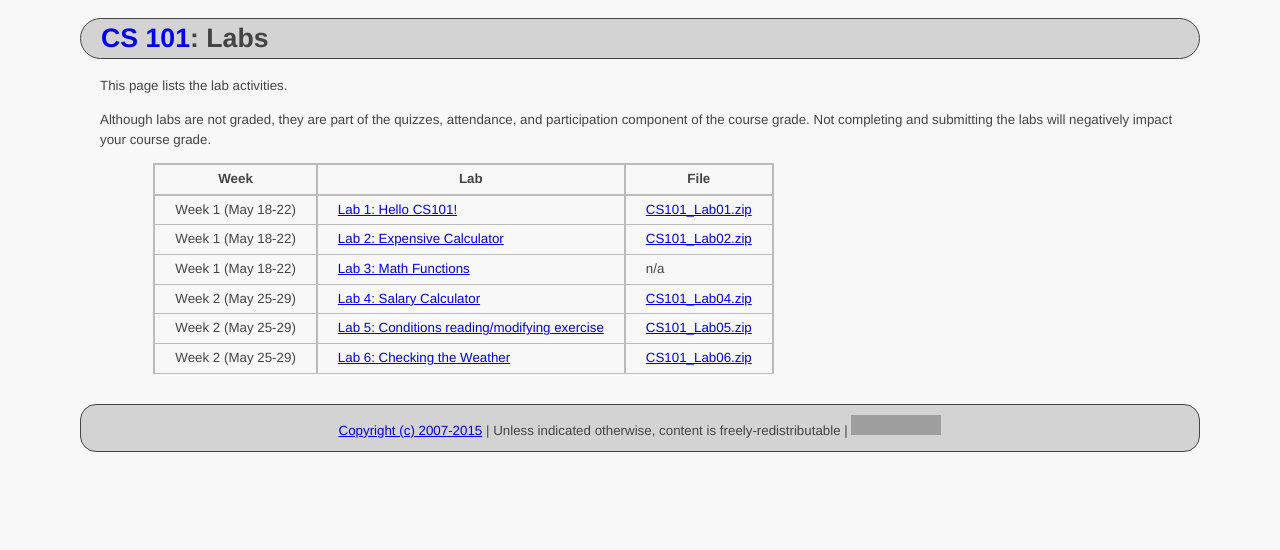
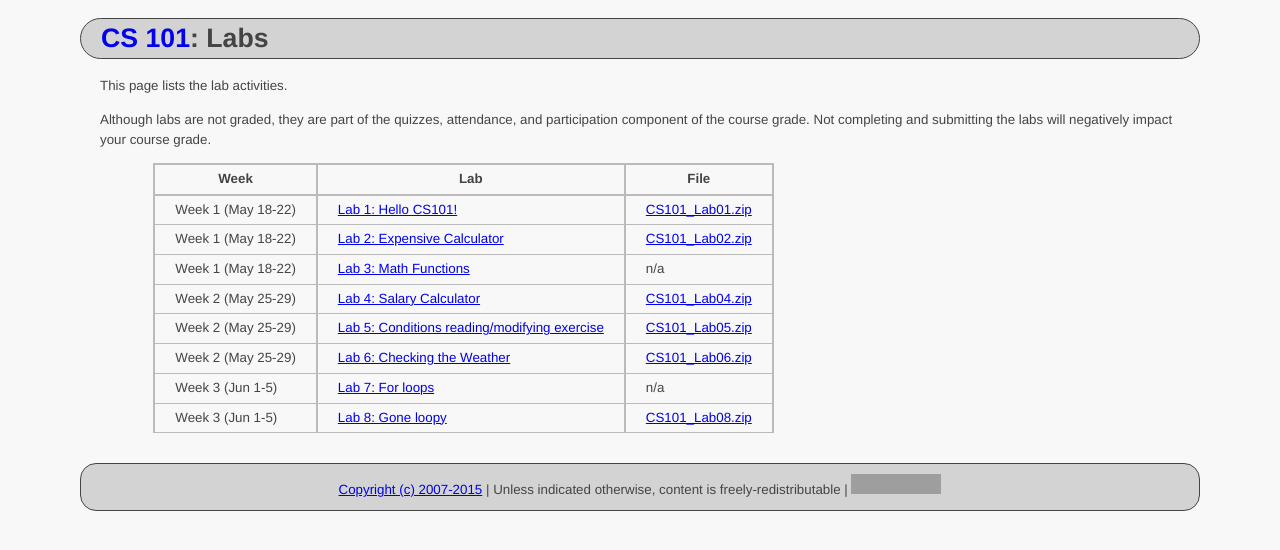
Before and after one commit to ycpcs/cs101-summer2015, a Jekyll site: the page built from labs/index.md, in a window 1280 px wide. Shown: the top 550 px of the page. Built offline with Jekyll 4.4.1, drawn with Linux system fonts in a browser that asks for light colours; Markdown is read by kramdown in place of the engine named in the settings; grey boxes are pictures that could not be loaded.

Commit message:
add week 3 labs
add week 3 loop labs

```diff
--- a/labs/index.md
+++ b/labs/index.md
@@ -17,10 +17,10 @@ and submitting the labs will negatively impact your course grade.
 > Week 2 (May 25-29) | [Lab 4: Salary Calculator](lab04.html) | [CS101\_Lab04.zip](CS101_Lab04.zip)
 > Week 2 (May 25-29) | [Lab 5: Conditions reading/modifying exercise](lab05.html) | [CS101\_Lab05.zip](CS101_Lab05.zip)
 > Week 2 (May 25-29) | [Lab 6: Checking the Weather](lab06.html) | [CS101\_Lab06.zip](CS101_Lab06.zip)
+> Week 3 (Jun 1-5)   | [Lab 7: For loops](lab07.html) | n/a
+> Week 3 (Jun 1-5)   | [Lab 8: Gone loopy](lab08.html) | [CS101\_Lab08.zip](CS101_Lab08.zip)
 
 <!--
-> Feb 17th | [Lab 7: For loops](lab07.html) | n/a
-> Feb 19th | [Lab 8: Gone loopy](lab08.html) | [CS101\_Lab08.zip](CS101_Lab08.zip)
 > Feb 24th | [Lab 9: Fancy Rectangle](lab09.html) | [CS101\_Lab09.zip](CS101_Lab09.zip)
 > Feb 26th | [Lab 10: Array Exercises](lab10.html) | n/a
 > Mar 10th | [Lab 11: More Array Exercises](lab11.html) | n/a
```
